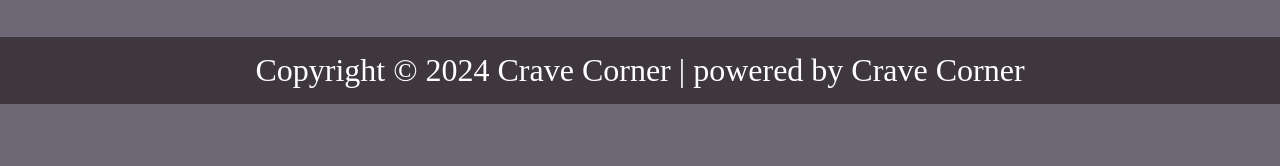
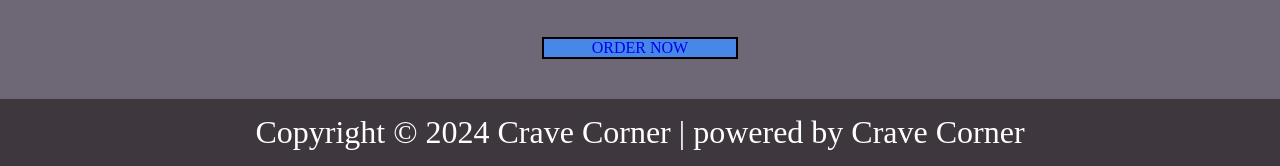
Before and after one commit to RaHuL-ArOraa/Devcomm-JC-webdev, a plain HTML site: page menu.html in a window 1280 px wide. Shown: the part 1136-1302 px from the top of the page. Before the commit the page ends 1240 px from the top, so only its background shows below. Drawn offline with Linux system fonts and the light colour scheme.

Commit message:
last changes

```diff
--- a/menu.css
+++ b/menu.css
@@ -154,6 +154,26 @@ p {
     display: flex;
     justify-content: space-between;
 }
+.order1{
+    display: flex;
+    justify-content: center;
+    align-items: center;
+    margin-top: 5vh;
+    margin-bottom: 5vh;
+}
+.order{
+    display: flex;
+    justify-content: center;
+    align-items: center;
+    border: 2px solid black;
+    width: 15%;
+    background-color: rgb(71, 135, 232);
+}
+@media(max-width:979px){
+    .order{
+        width: 30%;
+    }
+}
 .footer {
     background-color: rgba(26, 18, 18, 0.563);
     color: white;
--- a/menu.html
+++ b/menu.html
@@ -32,7 +32,7 @@
     <div class="container">
         <div class="rahul">check out our menu</div>
     </div>
-     <div class="food">
+    <div class="food">
         <div class="box1">
             <div>
                 <img class="img3"
@@ -114,6 +114,11 @@
             </div>
         </div>
     </div>
+    <div class="order1">
+        <div class="order">
+            <a href="order.html">ORDER NOW</a>
+        </div>
+    </div>
     <div class="footer">Copyright © 2024 Crave Corner | powered by Crave Corner</div>
 </body>
 <!-- <script>
```
